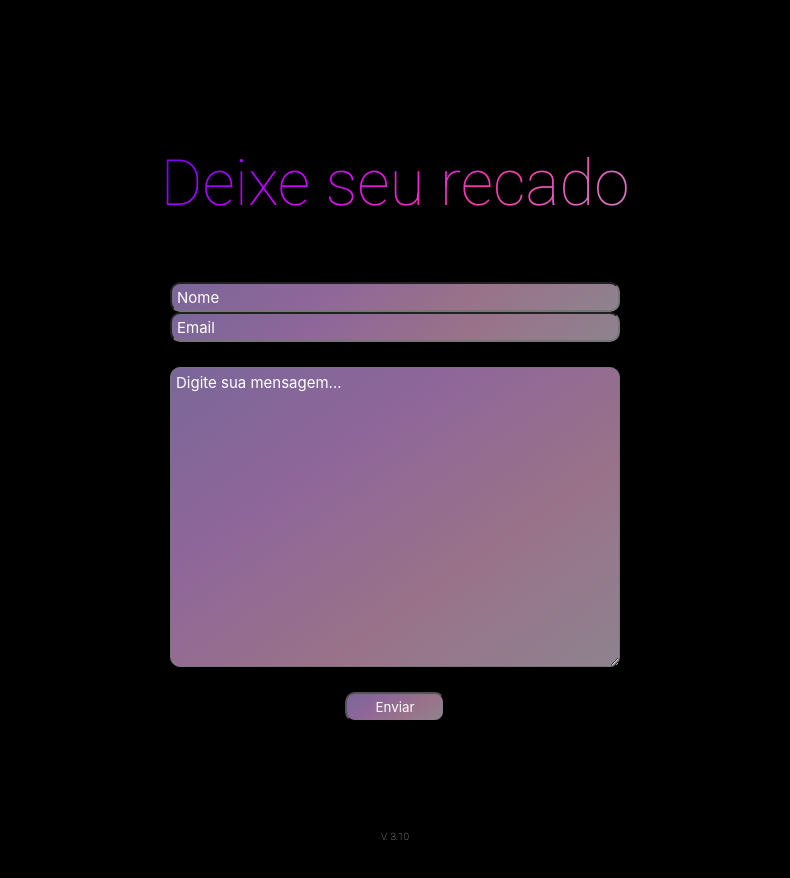
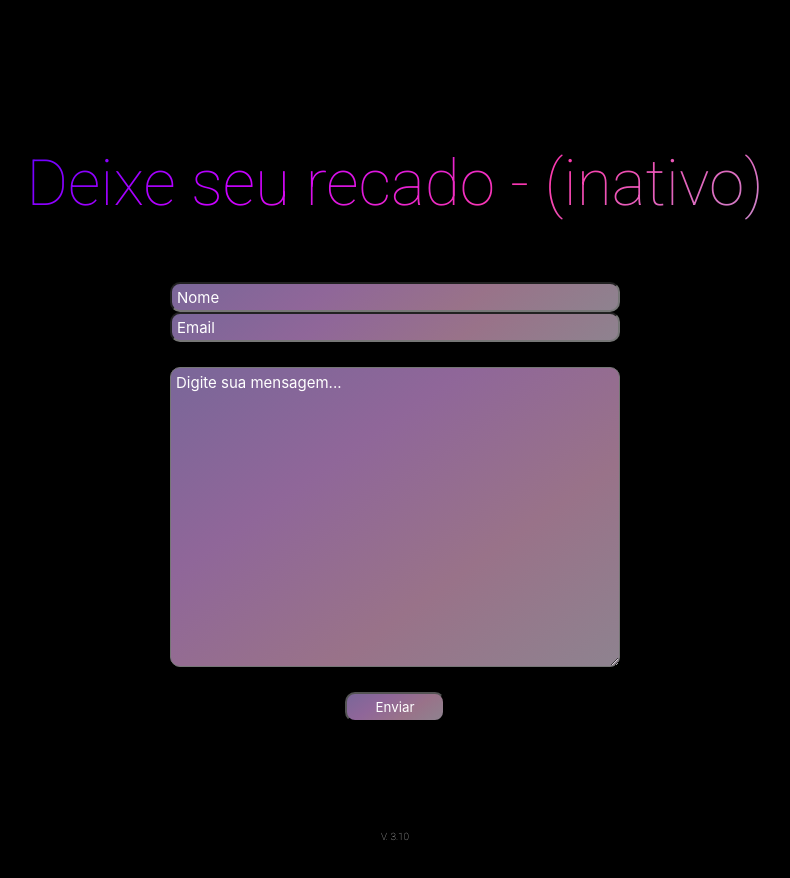
Before and after one commit to lucopdev/portifolio-react-redux, a React (Create React App) app: page / in a window 1280 px wide. Shown: the part 3100-3978 px from the top of the page, without its empty margins (245-1035 px from the left). Built offline with nearby package versions, Linux system fonts and the light colour scheme.

Commit message:
inativate messages

```diff
--- a/src/components/contact/Contact.jsx
+++ b/src/components/contact/Contact.jsx
@@ -31,7 +31,7 @@ class Contact extends Component {
     return (
       <div className="contact">
         <h1 id="contactRef" className="contact-title">
-          Deixe seu recado
+          Deixe seu recado - (inativo)
         </h1>
         <fieldset className="contact-fieldset">
           <div className="input-container">
```
